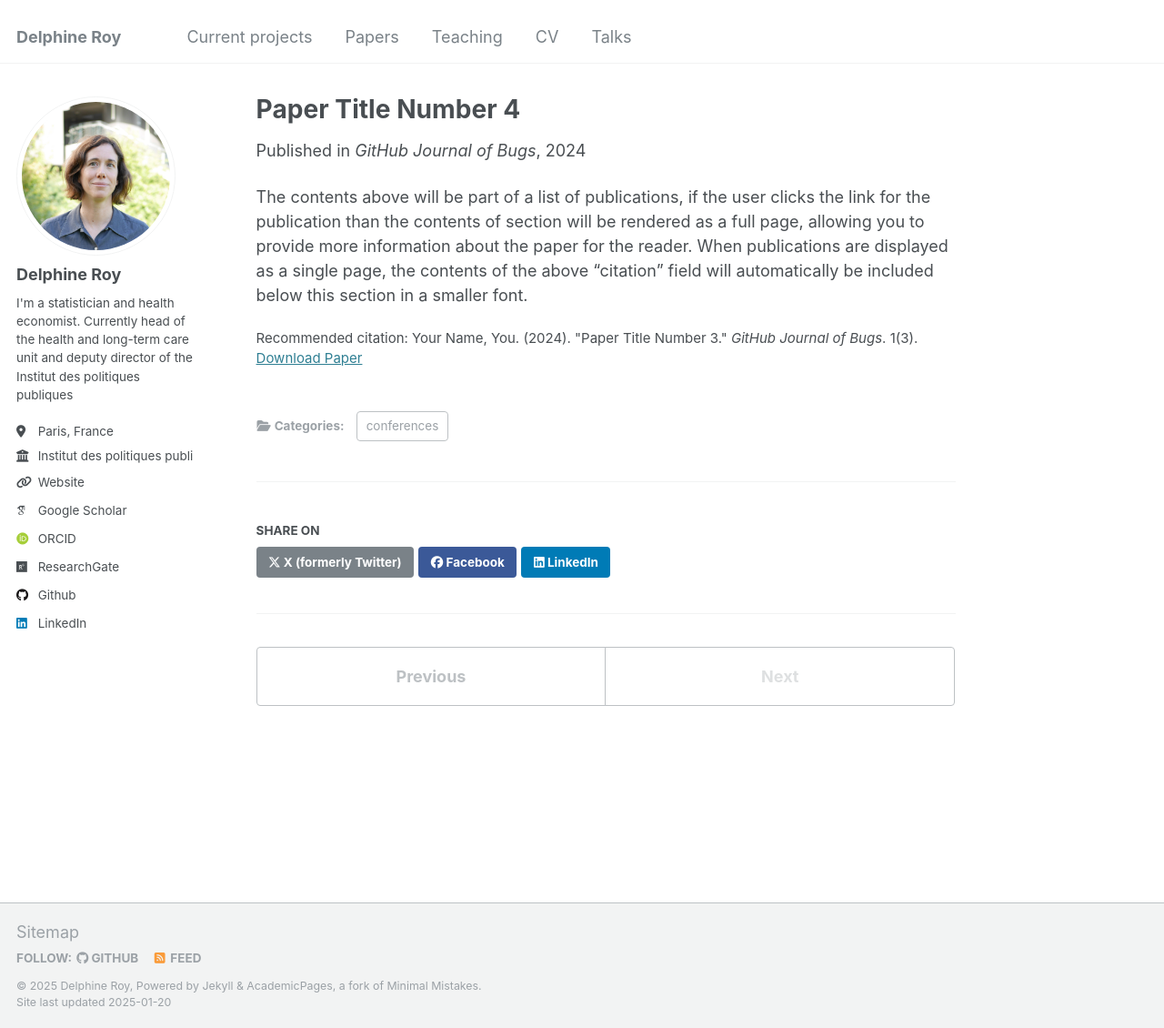
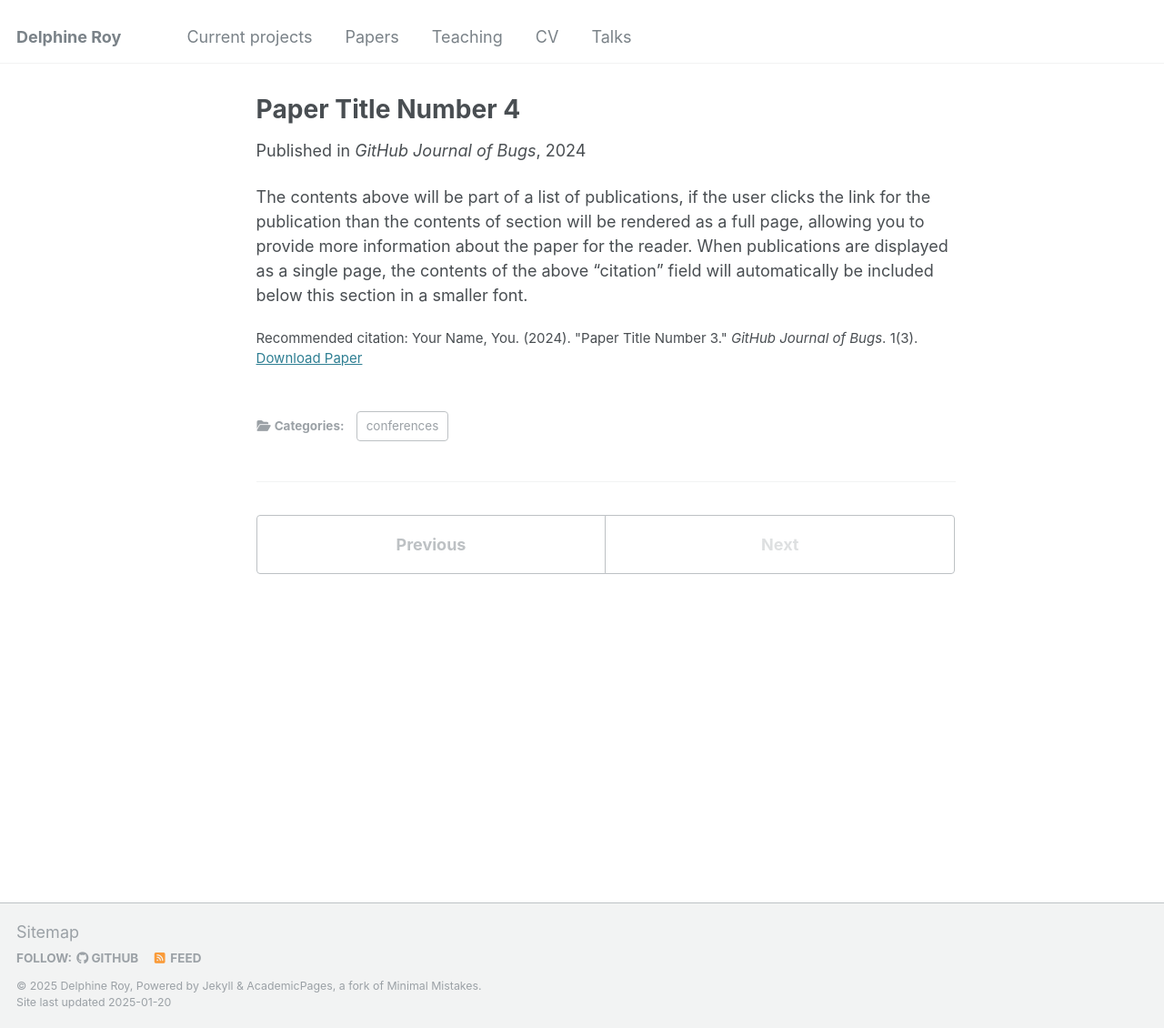
Before and after one commit to DelphineRoy/delphineroy.github.io, a Jekyll site: the page built from _publications/2024-02-17-paper-title-number-4.md, in a window 1280 px wide and 1130 px high. Shown: the whole window at 91% size. Built offline with Jekyll 4.4.1, drawn with Linux system fonts in a browser that asks for light colours; some web fonts are replaced; part of the change alters nothing that is shown.

```diff
--- a/_config.yml
+++ b/_config.yml
@@ -261,18 +261,18 @@ defaults:
       type: publications
     values:
       layout: single
-      author_profile: true
-      share: true
-      comments: true
+      author_profile: false
+      share: false
+      comments: false
   # _portfolio
   - scope:
       path: ""
       type: portfolio
     values:
       layout: single
-      author_profile: true
-      share: true
-      comment: true
+      author_profile: false
+      share: false
+      comment: false
   # _talks
   - scope:
       path: ""
```
